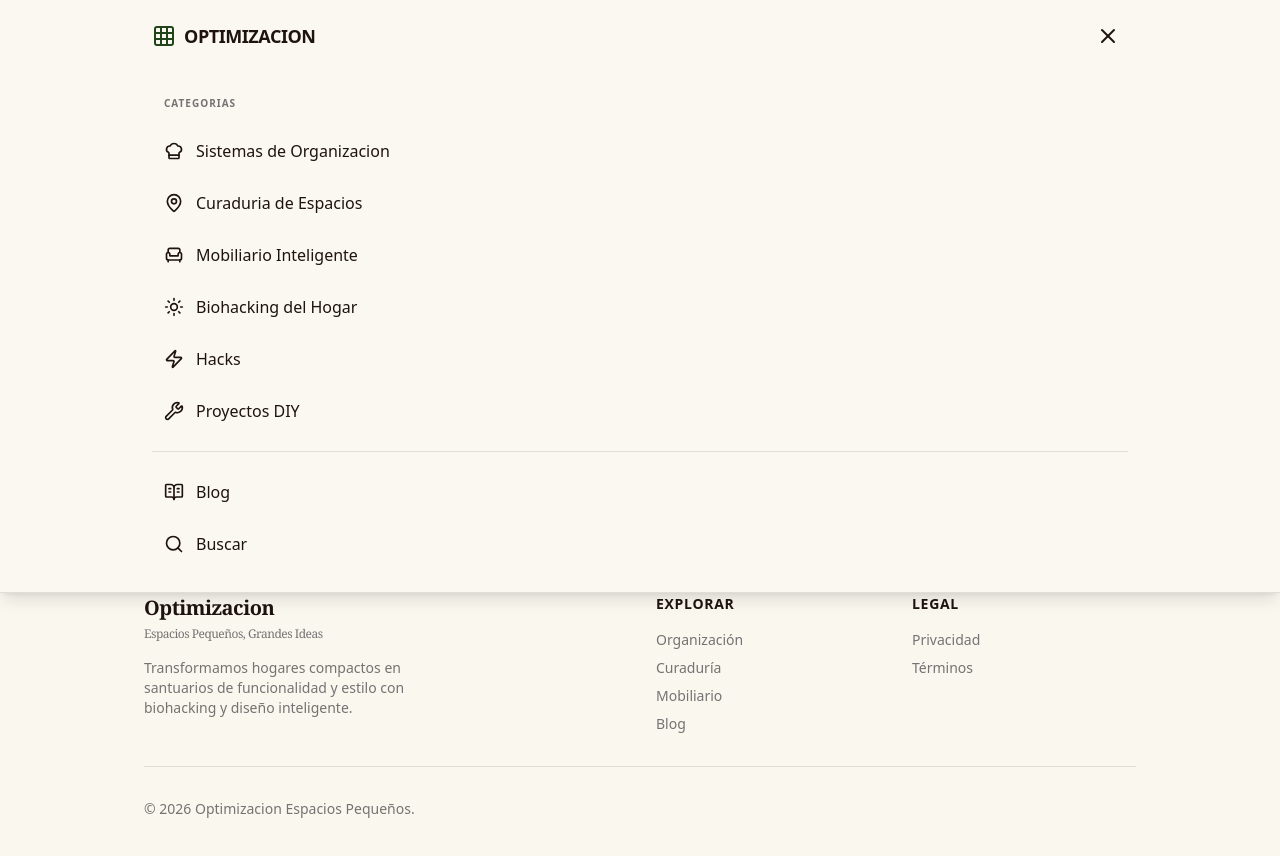
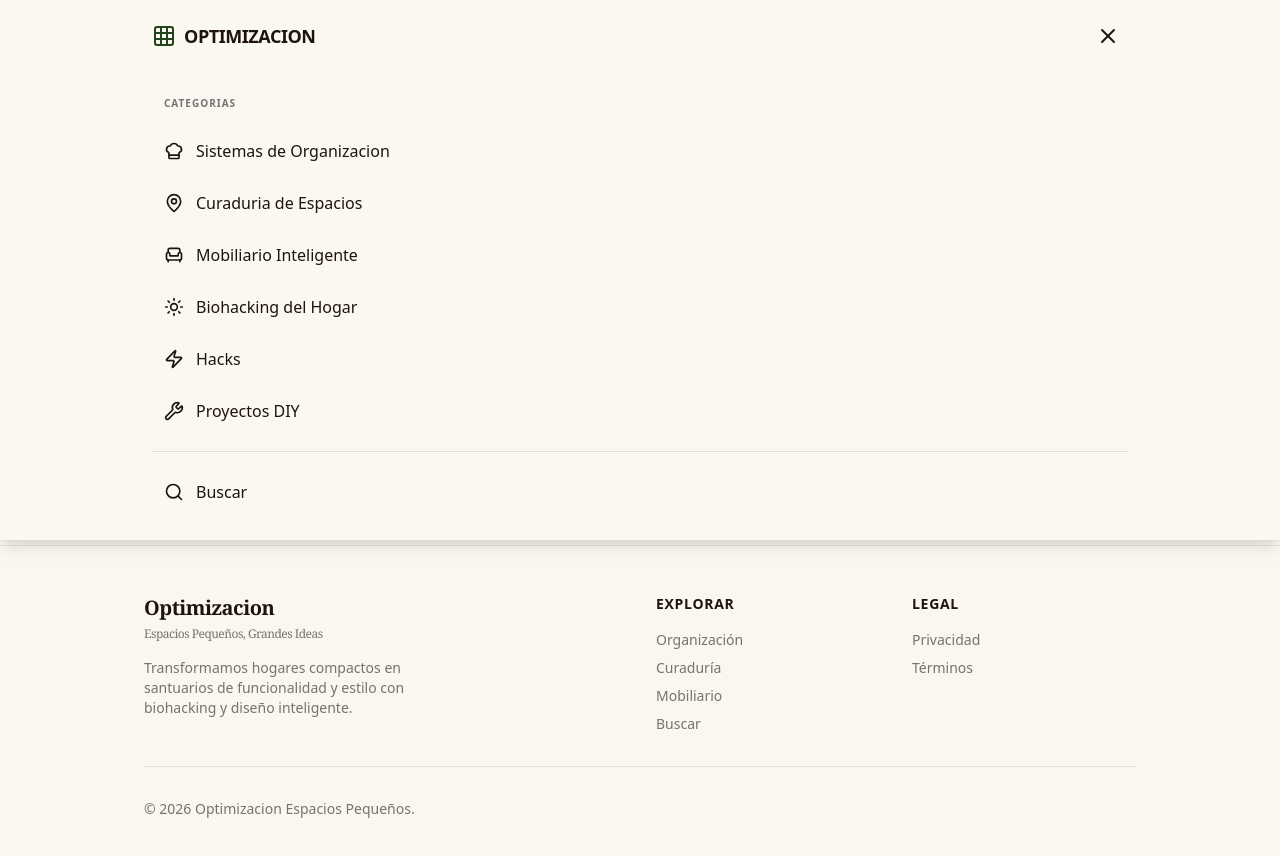
Before and after one commit to juanarangoceo/optimizar_espacios_pequenos, a Next.js app: page /legal/privacidad in a window 1280 px wide. Both pictures are taken after a click on the button "Abrir menu". Shown: the top 856 px of the page. Built offline with nearby package versions, Linux system fonts and the light colour scheme; a web font is replaced by a local one.

Commit message:
feat: rename blog page to buscar and update navigation links

```diff
--- a/src/components/footer.tsx
+++ b/src/components/footer.tsx
@@ -27,7 +27,7 @@ export function Footer() {
               <li><Link href="/espacios/sistemas-de-organizacion" className="hover:text-foreground transition-colors">Organización</Link></li>
               <li><Link href="/espacios/curaduria-de-espacios" className="hover:text-foreground transition-colors">Curaduría</Link></li>
               <li><Link href="/espacios/mobiliario-inteligente" className="hover:text-foreground transition-colors">Mobiliario</Link></li>
-              <li><Link href="/blog" className="hover:text-foreground transition-colors">Blog</Link></li>
+              <li><Link href="/buscar" className="hover:text-foreground transition-colors">Buscar</Link></li>
             </ul>
           </div>
 
--- a/src/components/header.tsx
+++ b/src/components/header.tsx
@@ -76,17 +76,8 @@ export function Header() {
 
             <div className="h-px bg-border my-3" />
 
-            {/* Additional Links Placeholder */}
             <Link
-              href="/blog"
-              className="flex items-center gap-3 px-3 py-3 rounded text-foreground hover:bg-primary/5 hover:text-primary transition-colors font-medium"
-              onClick={() => setMenuOpen(false)}
-            >
-              <BookOpenText className="h-5 w-5" />
-              Blog
-            </Link>
-            <Link
-              href="/search"
+              href="/buscar"
               className="flex items-center gap-3 px-3 py-3 rounded text-foreground hover:bg-primary/5 hover:text-primary transition-colors font-medium"
               onClick={() => setMenuOpen(false)}
             >
--- a/src/components/search-bar.tsx
+++ b/src/components/search-bar.tsx
@@ -18,7 +18,7 @@ export function SearchBar() {
     }
 
     startTransition(() => {
-      router.replace(`/blog?${params.toString()}`)
+      router.replace(`/buscar?${params.toString()}`)
     })
   }
 
```
Also changed, not shown: src/app/buscar/page.tsx (renamed from src/app/blog/page.tsx).
